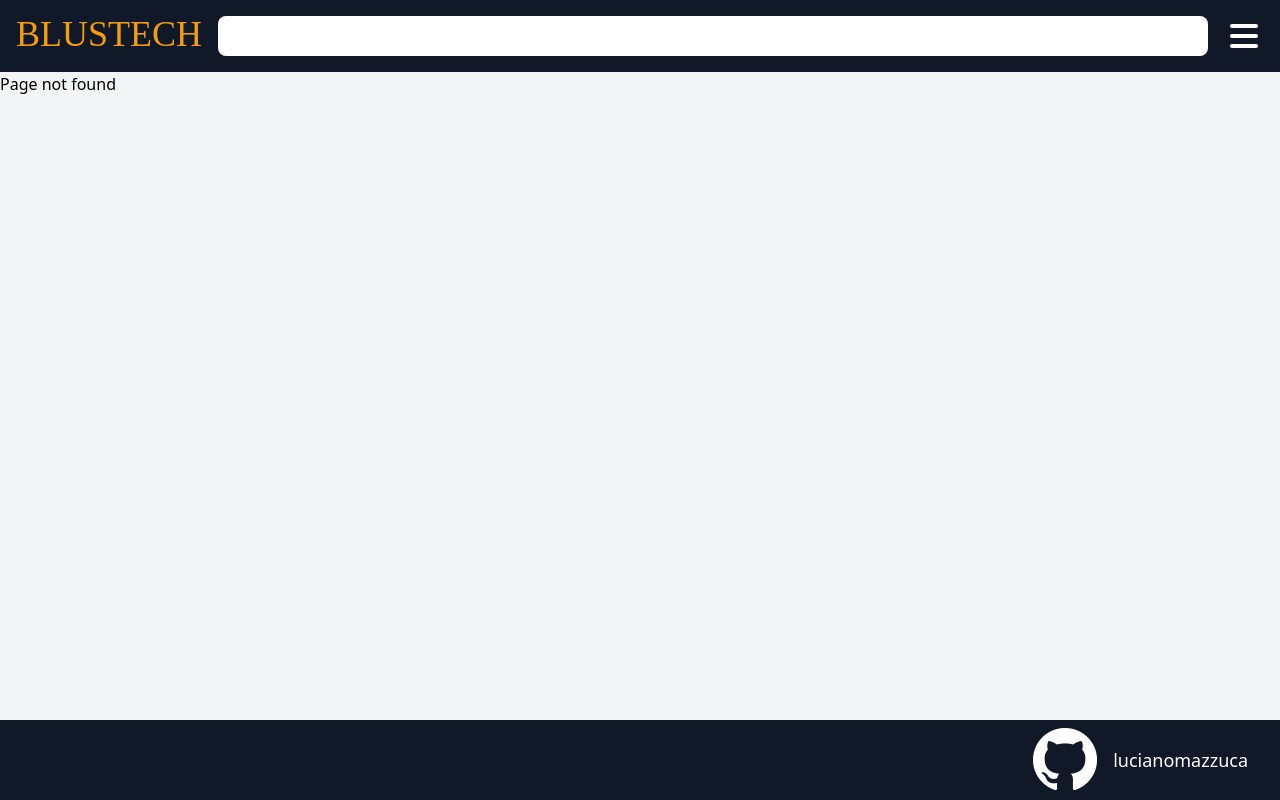
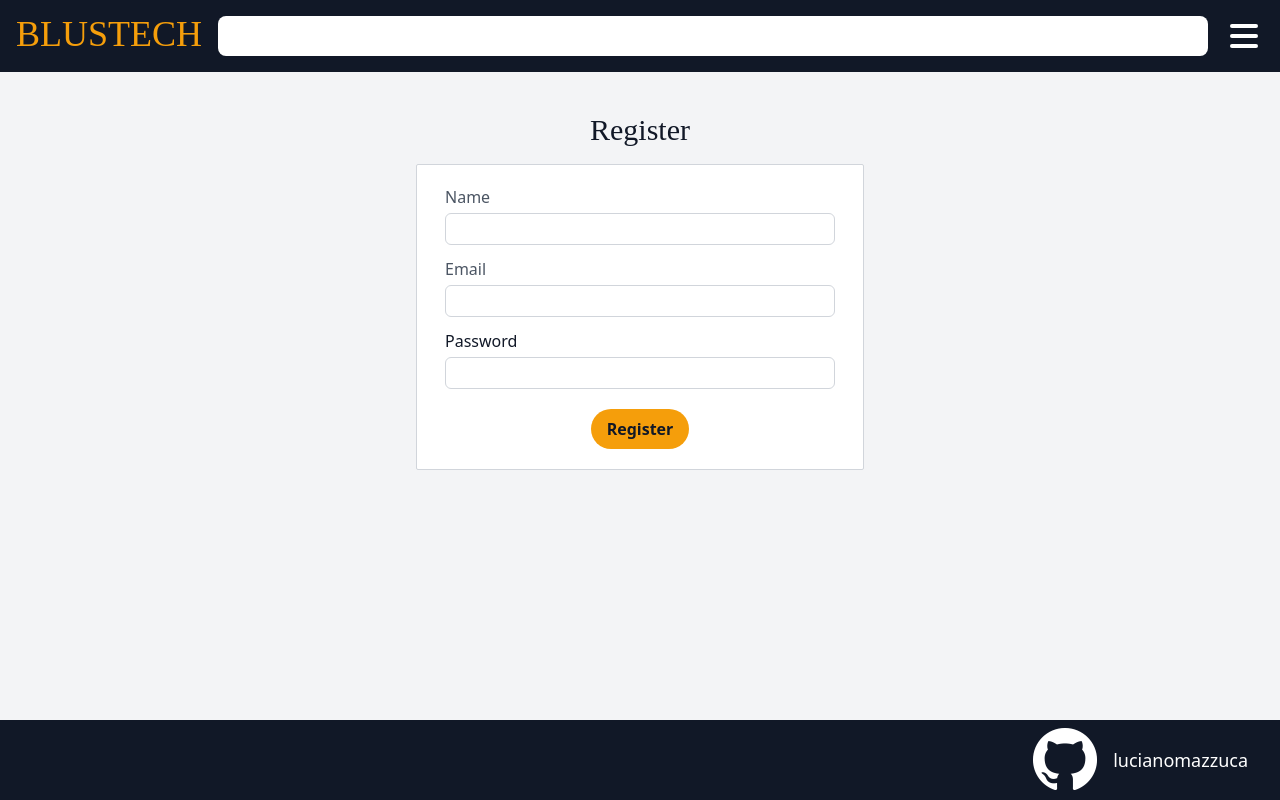
Before and after one commit to lucianomazzuca/blustech-ecommerce, a React (Create React App) app in the folder client/: page /register in a window 1280 px wide. Before the commit this address had no page. Built offline with nearby package versions, Linux system fonts and the light colour scheme; the HTML template or start-up script is replaced by a standard one; a web font is replaced by a local one.

Commit message:
Add register page and register form component

```diff
--- a/client/src/App.js
+++ b/client/src/App.js
@@ -6,6 +6,7 @@ import Login from "./pages/Login";
 import NotFound from "./pages/NotFound";
 import { AuthProvider } from "./context/AuthContext";
 import Footer from "./components/footer/Footer";
+import Register from "./pages/Register";
 
 function App() {
   return (
@@ -21,6 +22,9 @@ function App() {
               <Route exact path="/login">
                 <Login />
               </Route>
+              <Route exact path="/register">
+                <Register />
+              </Route>
               <Route path="/*">
                 <NotFound />
               </Route>
--- /dev/null
+++ b/client/src/components/RegisterForm.js
@@ -0,0 +1,65 @@
+import { useHistory } from "react-router";
+import { useForm } from "react-hook-form";
+import ErrorMsg from "./ErrorMsg";
+
+const RegisterForm = () => {
+  const { register, handleSubmit, errors } = useForm();
+  const history = useHistory();
+
+  const onSubmit = async (values) => {
+    console.log(values);
+  };
+
+  return (
+    <form
+      onSubmit={handleSubmit(onSubmit)}
+      className="form-user"
+    >
+      <div className="form-group">
+        <label htmlFor="" className="text-gray-600">
+          Name
+        </label>
+
+        <input
+          type="Mail"
+          name="name"
+          ref={register({ required: "Name is empty" })}
+          className="input"
+        />
+        {errors.name && <ErrorMsg error={errors.name.message} />}
+      </div>
+
+      <div className="form-group">
+        <label htmlFor="" className="text-gray-600">
+          Email
+        </label>
+
+        <input
+          type="Mail"
+          name="email"
+          ref={register({ required: "Email is empty" })}
+          className="input"
+        />
+        {errors.email && <ErrorMsg error={errors.email.message} />}
+      </div>
+
+      <div className="form-group">
+        <label htmlFor="">Password</label>
+        <input
+          type="password"
+          name="password"
+          ref={register({ required: "Password is empty" })}
+          className="input"
+        />
+        {errors.password && <ErrorMsg error={errors.password.message} />}
+      </div>
+
+      <button className="bg-yellow-500 text-gray-900 font-semibold py-2 px-4 rounded-full inline mt-2 self-center focus:outline-none hover:bg-yellow-600 hover:text-white">
+        Register
+      </button>
+
+    </form>
+  );
+};
+
+export default RegisterForm;
--- a/client/src/components/navbar/Navbottom.js
+++ b/client/src/components/navbar/Navbottom.js
@@ -6,7 +6,13 @@ const Navbottom = ({ currentUser, handleDropdown }) => {
     <div className="nav-bottom text-lg pb-4 flex justify-start">
       <nav className="links flex flex-col px-4">
         {
-          !currentUser && (<Link to="/login" onClick={handleDropdown}>Login</Link>)
+          !currentUser &&
+          (
+            <>
+              <Link to="/login" onClick={handleDropdown}>Login</Link>
+              <Link to="/register" onClick={handleDropdown}>Register</Link>
+            </>
+          )
         }
         {
           currentUser  && <LogoutButton />
--- a/client/src/index.css
+++ b/client/src/index.css
@@ -13,3 +13,7 @@
 .form-group {
   @apply mb-3 flex flex-col
 }
+
+.form-user {
+  @apply flex flex-col max-w-md mx-auto bg-white px-7 py-5 rounded-sm border border-gray-300
+}
--- /dev/null
+++ b/client/src/pages/Register.js
@@ -0,0 +1,12 @@
+import RegisterForm from "../components/RegisterForm";
+
+const Register = () => {
+  return (
+    <div className="container-general text-gray-900 mt-10">
+      <h2 className="title text-3xl my-4 text-center">Register</h2>
+      <RegisterForm />
+    </div>
+  );
+}
+
+export default Register;
```
